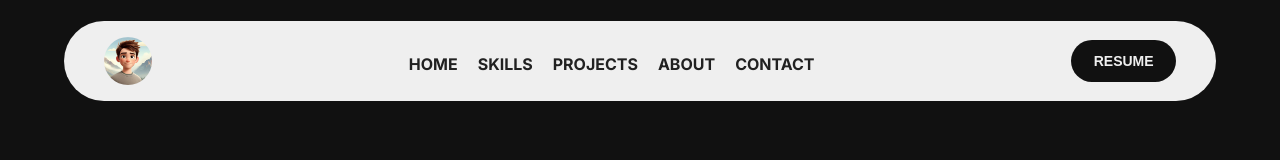
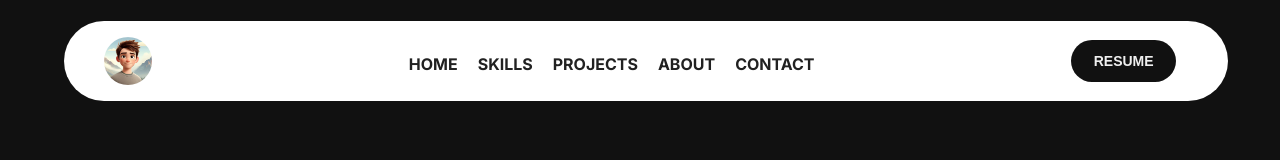
Before and after one commit to HimeshPremji/AnimatedPortfolio, a plain HTML site: page index.html in a window 1280 px wide. Drawn offline with nearby package versions, Linux system fonts and the light colour scheme.

Commit message:
Navbar animations added

```diff
--- a/index.html
+++ b/index.html
@@ -21,6 +21,7 @@
     </div>
     <main>
       <nav class="navbar">
+        <div class="navbar-bg"></div>
 
         <div class="profile">
           <img src="./materials/images/profile.jpeg" alt="Profile Picture" />
--- a/loader.js
+++ b/loader.js
@@ -2,20 +2,20 @@ const clips = document.querySelectorAll(".clips");
 window.addEventListener("load", () => {
   clips.style.height = "100%";
 });
-gsap.fromTo(
-  clips,
-  {
-    height: "100%",
-  },
-  {
-    delay: 0.1,
-    height: 0,
-    transformOrigin: "top",
-    stagger: 0.06,
-    duration: 1.4,
-    ease: "power4.inOut",
-    onComplete: () => {
-      gsap.to(".loader", { autoAlpha: 0 });
-    },
-  }
-);
+// gsap.fromTo(
+//   clips,
+//   {
+//     height: "100%",
+//   },
+//   {
+//     delay: 0.1,
+//     height: 0,
+//     transformOrigin: "top",
+//     stagger: 0.06,
+//     duration: 1.4,
+//     ease: "power4.inOut",
+//     onComplete: () => {
+//       gsap.to(".loader", { autoAlpha: 0 });
+//     },
+//   }
+// );
--- a/script.js
+++ b/script.js
@@ -1,5 +1,41 @@
 // Navbar Script
-document.querySelector('.hamburger').addEventListener('click', () => {
-  const navLinks = document.querySelector('.nav-links');
-  navLinks.classList.toggle('active');
+document.querySelector(".hamburger").addEventListener("click", () => {
+  const navLinks = document.querySelector(".nav-links");
+  navLinks.classList.toggle("active");
 });
+
+// nav-links and button gsap animation
+// create gsap timeline///
+const tl = gsap.timeline();
+tl.fromTo(
+  ".clips",
+  {
+    height: "100%",
+  },
+  {
+    delay: 0.1,
+    height: 0,
+    transformOrigin: "top",
+    stagger: 0.06,
+    duration: 1.4,
+    ease: "power4.inOut",
+  }
+)
+  .to(".navbar-bg", {
+    width: "101%",
+    background: "white",
+    duration: 1,
+    ease: "power2.inOut",
+  }, "-=0.8")
+  .from(".nav-links li", {
+    opacity: 0,
+    x: -50,
+    duration: 1,
+    ease: "power1.inOut",
+  }, "-=1")
+  .from(".navbar .resume", {
+    opacity: 0,
+    duration: .8,
+    ease: "power1.inOut",
+  }, "-=.8")
+  .to(".loader", { autoAlpha: 0 }, "-=.5");
--- a/styles.css
+++ b/styles.css
@@ -45,7 +45,7 @@ main {
   height: 100vh;
 }
 .navbar {
-  background-color: var(--secondaryColor);
+  /* background-color: var(--secondaryColor); */
   display: flex;
   align-items: center;
   justify-content: space-between;
@@ -58,6 +58,25 @@ main {
   position: relative;
   z-index: 1000;
   top: 1.3rem;
+}
+
+.navbar-bg {
+  position: absolute;
+  top: 0;
+  left: 0;
+  width: 0;
+  height: 100%;
+  background: black;
+  z-index: -1;
+  border-radius: 9999px;
+}
+
+.profile,
+.nav-links,
+.resume,
+.hamburger {
+  position: relative;
+  z-index: 1;
 }
 
 .profile img {
@@ -87,7 +106,7 @@ main {
 }
 
 .resume:hover {
-  background: #ddd;
+  background: #3d3d3d;
 }
 
 .profile-name,
```
